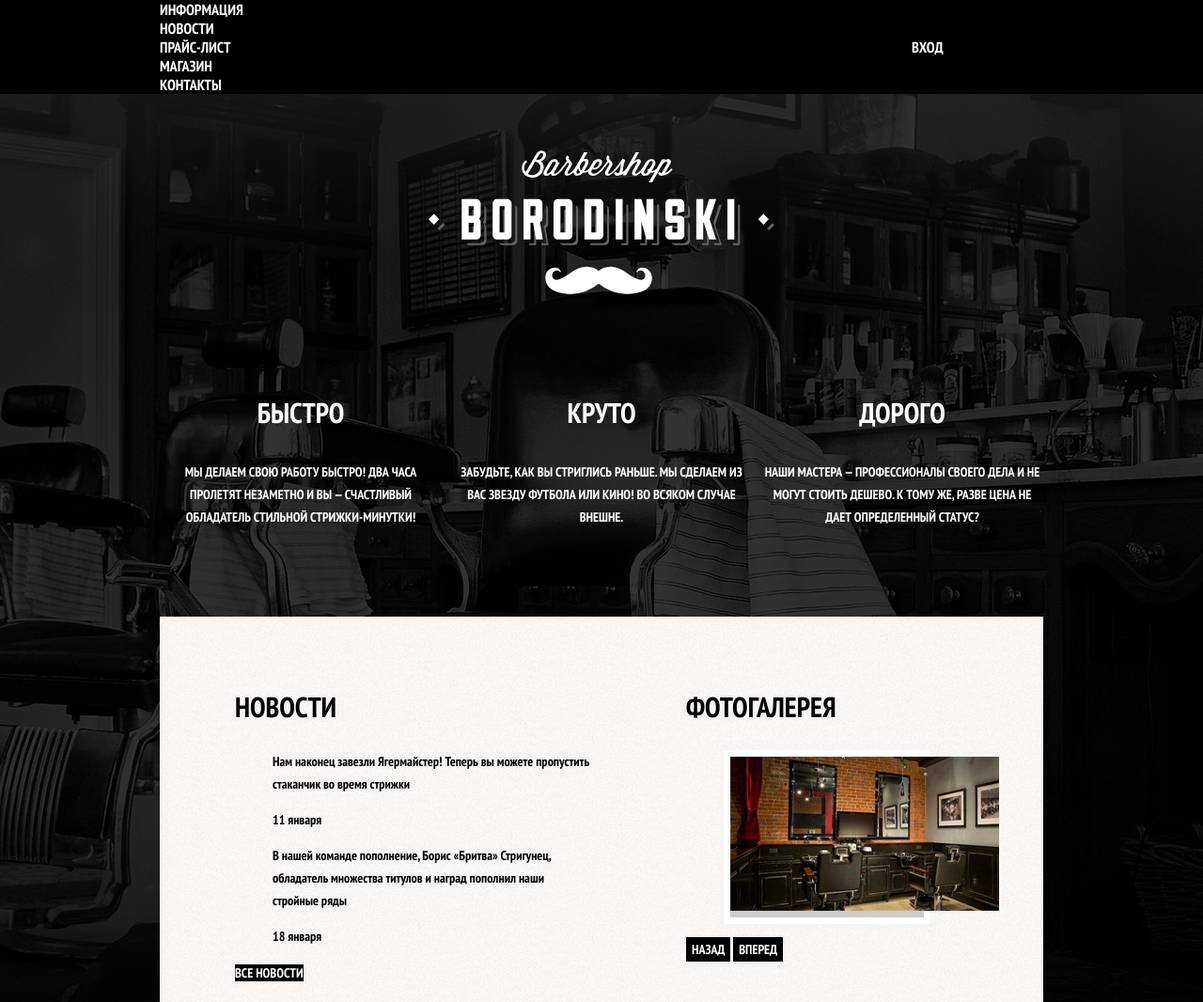
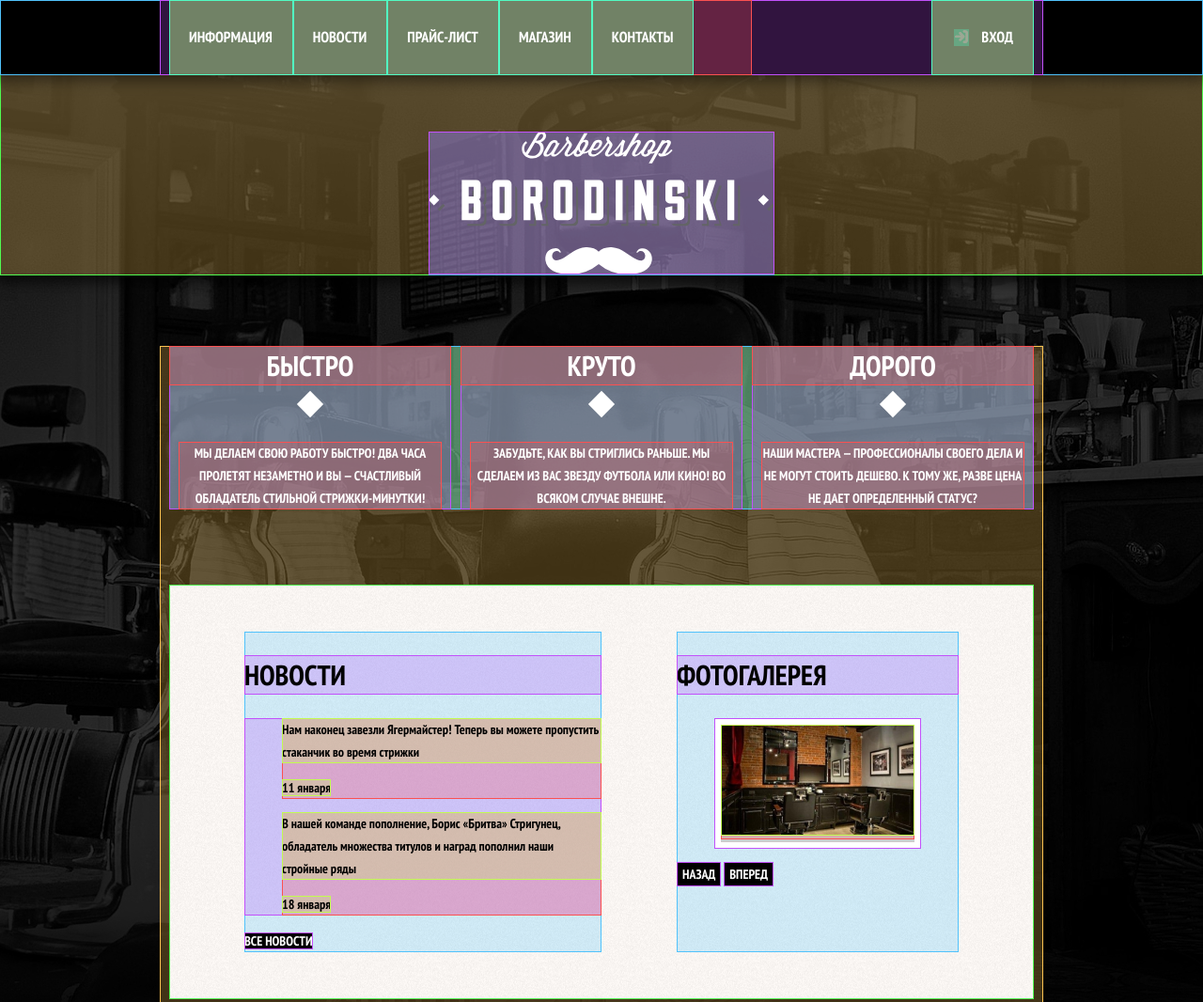
Before and after one commit to Barto-dev/barber, a website: page app/index.html in a window 1280 px wide. Shown: the top 1066 px of the page at 94% size. Drawn offline with nearby package versions, Linux system fonts and the light colour scheme.

Commit message:
Декоративная стилизация индекса

```diff
--- a/app/index.html
+++ b/app/index.html
@@ -7,7 +7,7 @@
     <link href="https://fonts.googleapis.com/css?family=PT+Sans+Narrow:400,700&display=swap&subset=cyrillic" rel="stylesheet">
     <link rel="stylesheet" href="https://cdnjs.cloudflare.com/ajax/libs/normalize/8.0.1/normalize.min.css">
     <link rel="stylesheet" href="css/main.css">
-    <!-- <link rel="stylesheet" href="css/outline.css"> -->
+    <link rel="stylesheet" href="css/outline.css">
 </head>
 
 <body>
@@ -36,7 +36,7 @@
                     </li>
                 </ul>
                 <ul class="user-navigation">
-                    <li class="login-link">
+                    <li>
                       <a href="login.html" class="login-link">Вход</a>
                     </li>
                 </ul>
--- a/app/sass/main.scss
+++ b/app/sass/main.scss
@@ -15,13 +15,44 @@
   background-repeat: no-repeat;
 }
 
-.visually-hidden {
-  display: none;
+.visually-hidden:not(:focus):not(:active),
+input[type="checkbox"].visually-hidden,
+input[type="radio"].visually-hidden {
+  position: absolute;
+
+  width: 1px;
+  height: 1px;
+  margin: -1px;
+  border: 0;
+  padding: 0;
+
+  white-space: nowrap;
+
+  clip-path:inset(100%);
+  clip: rect(0 0 0 0);
+  overflow: hidden;
 }
 
 
+*, *::before, *::after {
+box-sizing:inherit;
+}
+
+html {
+  box-sizing:border-box;
+}
+
+.content-box-component {
+  box-sizing:content-box;
+}
+
 a {
   text-decoration: none;
+}
+
+img {
+  max-width: 100%;
+  height: auto;
 }
 
 .main-navigation {
@@ -39,7 +70,9 @@
 
 .site-navigation a,
 .user-navigation a {
+  display: block;
   color: #ffffff;
+  padding: 29px 22px 31px 21px;
 }
 
 .site-navigation a:hover,
@@ -58,8 +91,31 @@
 }
 
 .feature-item h3 {
+  position: relative;
+
+  margin: 0;
+  margin-bottom: 60px;
   font-size: 30px;
   line-height: 42px;
+}
+
+.feature-item h3::after {
+  content: '';
+
+  position: absolute;
+  bottom: -30px;
+  left: 50%;
+  margin-left: -10px;
+
+  width: 20px;
+  height: 20px;
+  background-color: #fff;
+
+  transform: rotate(45deg);
+}
+
+.feature-item p {
+  margin: 0 10px;
 }
 
 // index-column
@@ -221,7 +277,6 @@
 
 .main-header {
   margin-bottom: 75px;
-
 }
 
 .main-header-logo {
@@ -233,6 +288,10 @@
 }
 
 .site-navigation {
+  display: -webkit-flex;
+  display: -ms-flex;
+  display: flex;
+  flex-wrap: wrap;
   width: 620px;
   margin: 0;
   padding: 0;
@@ -241,9 +300,46 @@
 
 
 .user-navigation {
-  width: 140px;
+  display: -webkit-flex;
+  display: -ms-flex;
+  display: flex;
+  max-width: 140px;
+
+
+
   margin: 0;
   padding: 0;
+}
+
+.user-navigation .login-link {
+  position: relative;
+  padding-left: 53px;
+
+
+
+}
+
+.login-link::before {
+  content: "";
+
+  position: absolute;
+  top: 31px;
+  left: 24px;
+
+  width: 16px;
+  height: 18px;
+
+  background-image: url(../img/login.svg);
+  background-repeat: no-repeat;
+  background-position: 0 0;
+
+  opacity: 0.3;
+}
+
+.login-link:hover::before,
+.login-link:focus::before,
+.login-link:active::before {
+  opacity: 1;
 }
 
 .main-navigation {
@@ -253,14 +349,12 @@
   display: flex;
   flex-direction: column;
   align-items: center;
-
 }
 
 .main-navigation-wrapper {
   width: 100%;
   margin-bottom: 60px;
   background-color: #000;
-
 }
 
 .container {
@@ -275,7 +369,7 @@
   display: flex;
   justify-content: space-between;
   align-items: center;
-  min-height: 72px;
+  // min-height: 72px;
 }
 
 .features-list {
@@ -290,6 +384,7 @@
 
 .feature-item {
   width: 300px;
+
 }
 
 .features {
```
Also changed, not shown: app/css/main.css.
